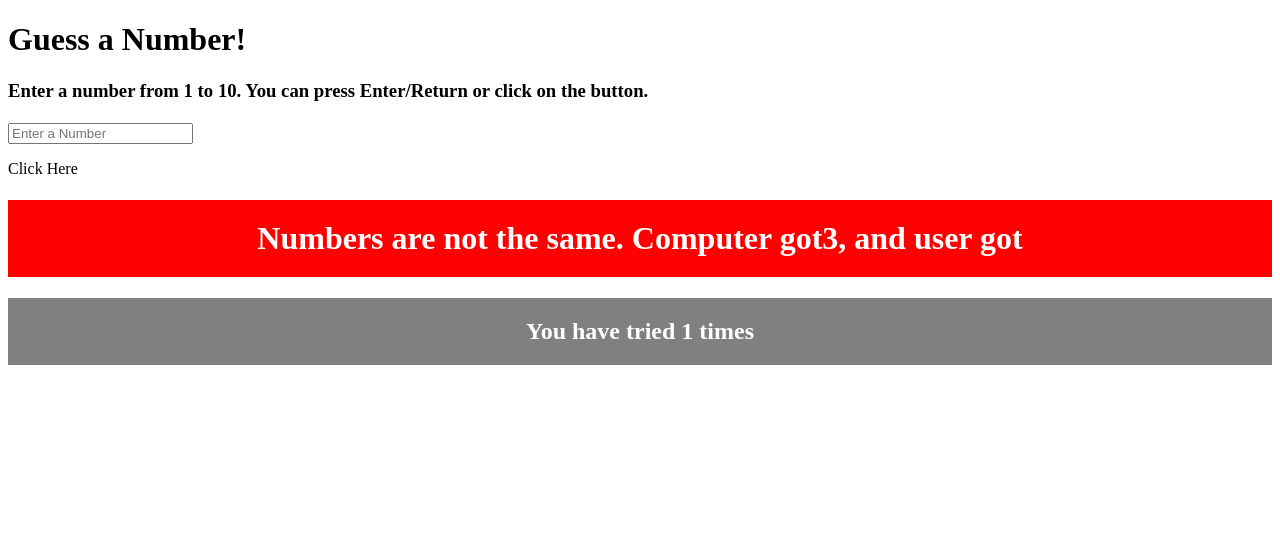
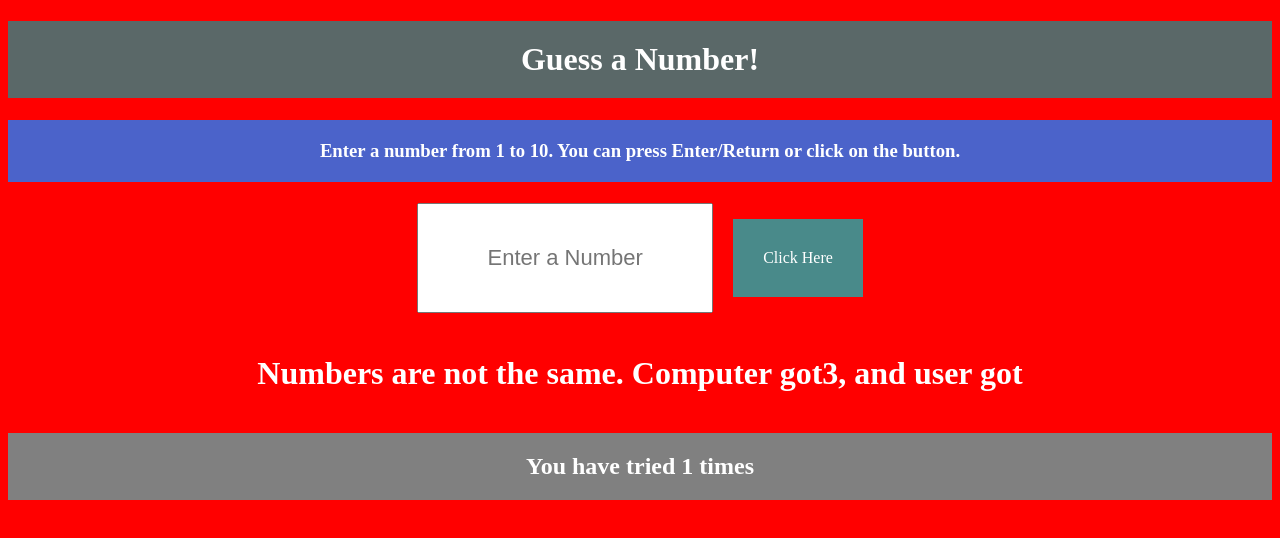
Before and after one commit to OsvaldoHernande/Unit9, a plain HTML site: page week10/index.html in a window 1280 px wide. Both pictures are taken after a click on the element "Click Here". Drawn offline with Linux system fonts and the light colour scheme.

Commit message:
second commit

```diff
--- a/week10/app.js
+++ b/week10/app.js
@@ -43,7 +43,7 @@ function compareNumbers() {
         c.style.backgroundColor = "Gray";
         c.style.padding = "20px";
         c.style.textAlign = "center";
-        document.querySelector("body").style.backgroundColor = "light red";
+        document.querySelector("body").style.backgroundColor = "red";
 
 
     } else if (a == b) {
@@ -58,7 +58,7 @@ function compareNumbers() {
         c.style.padding = "20px";
         c.style.textAlign = "center";
         counter = 0;
-        document.querySelector("body").style.backgroundColor = "light green";
+        document.querySelector("body").style.backgroundColor = "green";
     }
 
     resetInput();
--- a/week10/index.html
+++ b/week10/index.html
@@ -3,7 +3,7 @@
     <head>
         <meta charset="UTF-8">
         <title>Guess the Number</title>
-        <link rel="stylesheets" href="style.css">
+        <link rel="stylesheet" href="style.css">
     </head>
     <body>
         <h1 class="header">Guess a Number!</h1>
--- a/week10/style.css
+++ b/week10/style.css
@@ -1,4 +1,4 @@
-.getNumber {
+#getNumber {
     font-size: 22px;
     text-align: center;
 }
@@ -8,7 +8,7 @@
     justify-content: center;
 }
 
-.paragraph {
+#paragraph {
     margin-left: 20px;
     background-color: rgb(73, 138, 138);
     color: white;
```
